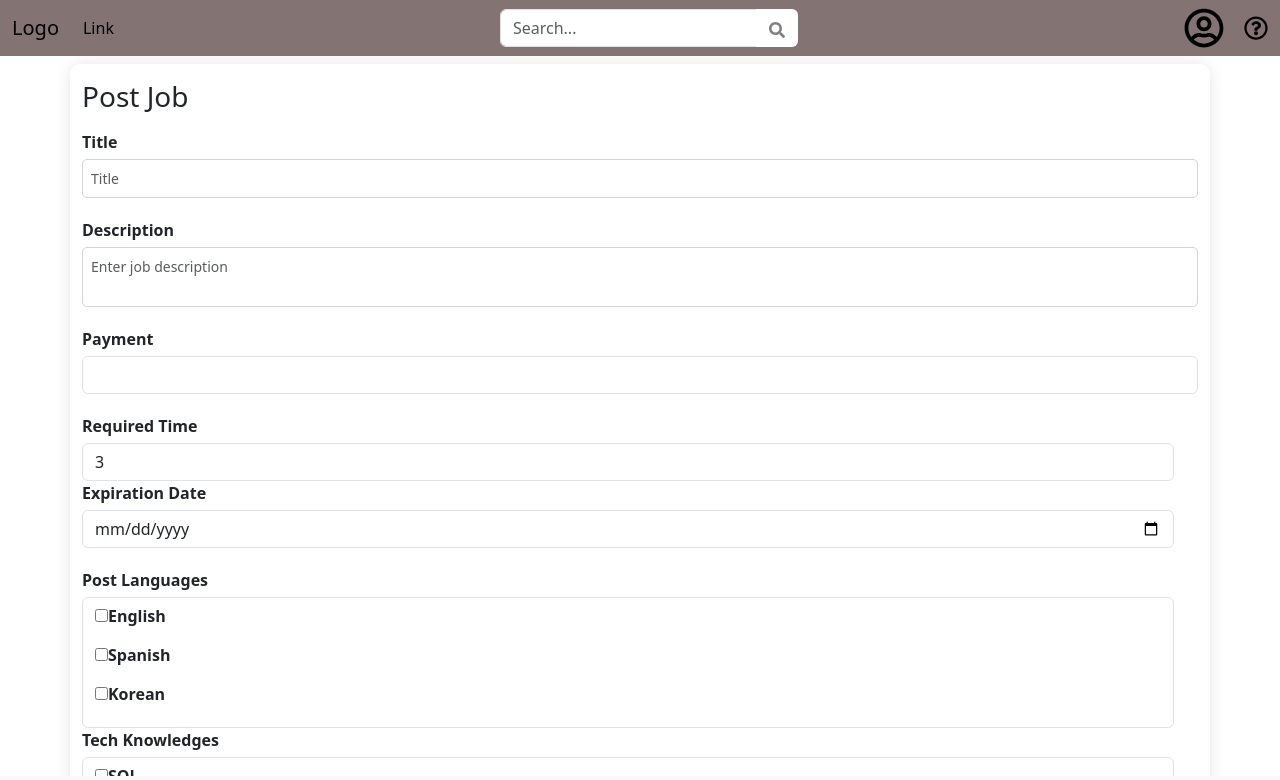
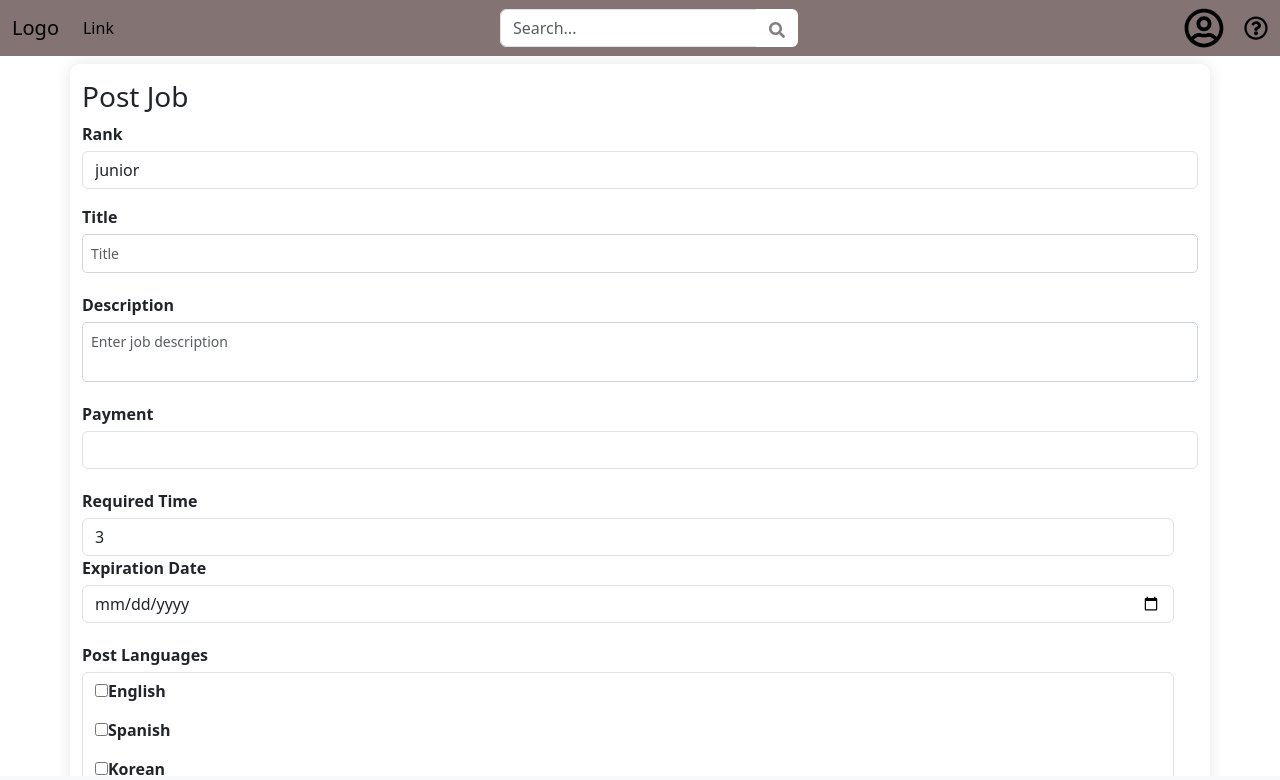
Before and after one commit to EliannyBello/flash-jobs-final-project, a React (Vite) app: page /jobform in a window 1280 px wide. Shown: the top 780 px of the page. Built offline with nearby package versions, Linux system fonts and the light colour scheme.

Commit message:
jobform.jsx

```diff
--- a/src/page/JobForm.jsx
+++ b/src/page/JobForm.jsx
@@ -26,6 +26,14 @@ const JobForm = () => {
         <div className="container-fluid pt-3 mt-5">
             <div className="container container-jobform m-auto justify-content-center pt-3">
                 <h3>Post Job</h3>
+                <label htmlFor="rank">Rank</label>
+                <div className="col-mb-6">
+                    <select name="rank" id="rank" className="form-control">
+                        <option value="junior" selected>junior</option>
+                        <option value="semi-senior">Semi Senior</option>
+                        <option value="senior">Senior</option>
+                    </select>
+                </div>
                 <form onSubmit={handleSubmit(onSubmit)} className="row row-jobform my-3">
                     <div className="form-group form-group-jobform">
                         <label htmlFor="postTitle">Title</label>
@@ -52,8 +60,6 @@ const JobForm = () => {
                         />
                         {errors.Payment && <span>{errors.Payment.message}</span>}
                     </div>
-
-
 
                     <div className="row row-jobform">
                         <div className="col-mb-6">
```
